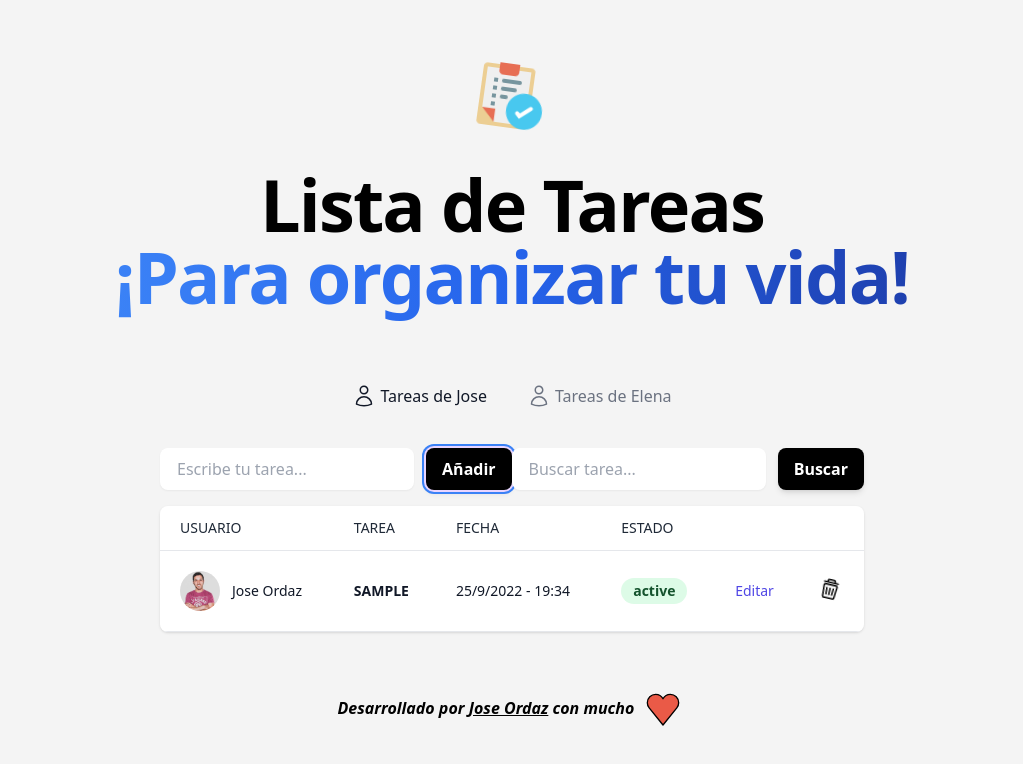
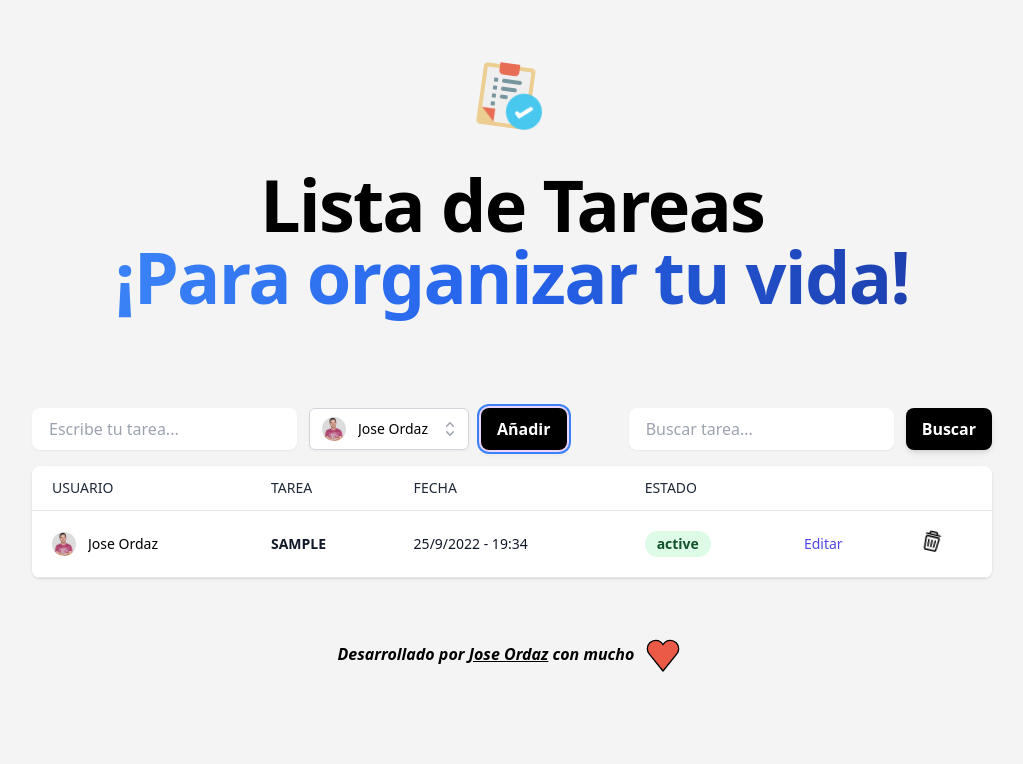
Before and after one commit to JoseOrdaz/lista-tareas, a React (Vite) app: page / in a window 1280 px wide. Both pictures are taken after typing "Sample" into the empty fields and a click on the button "Añadir". Shown: the top 764 px of the page, without its empty margins (128-1151 px from the left). Built offline with nearby package versions, Linux system fonts and the light colour scheme.

Commit message:
añadir select de usuarios y añadir funcion para asignar tareas a diferentes usuarios

```diff
--- a/package.json
+++ b/package.json
@@ -7,8 +7,12 @@
     "preview": "vite preview"
   },
   "dependencies": {
+    "@headlessui/react": "^1.7.0",
+    "@heroicons/react": "^2.0.10",
+    "heroicons": "^2.0.10",
     "react": "^17.0.2",
-    "react-dom": "^17.0.2"
+    "react-dom": "^17.0.2",
+    "react-hook-form": "^7.36.1"
   },
   "devDependencies": {
     "@vitejs/plugin-react": "^1.0.7",
--- a/src/App.jsx
+++ b/src/App.jsx
@@ -1,35 +1,8 @@
-import { useEffect, useState } from "react";
+import { useState } from "react";
 import logo from "./tarea-completada.png";
-import ListaTareas from "./components/listaTareas"
-
+import ListaTareas from "./components/listaTareas";
 
 function App() {
-  const [title, setTitle] = useState([]);
-  const [todos, setTodos] = useState([]);
-
-  function handleChange(event) {
-  const value = event.target.value
-    setTitle(value)
-
-  }
-
-  function handleSubmit(e){
-    e.preventDefault();
-    const current = new Date();
-    const generateDate = `${current.getDate()}/${current.getMonth()+1}/${current.getFullYear()} - ${current.getHours()}:${current.getMinutes()}`;
-    const newTodo = {
-        id: crypto.randomUUID(),
-        title: title,
-        complete: false,
-        date: generateDate
-
-    }
-    const temp = [...todos];
-    temp.unshift(newTodo);
-
-    setTodos(temp);
-
-  }
 
 
   return (
@@ -47,29 +20,50 @@ function App() {
         </h1>
         <h1 className="relative text-4xl font-extrabold tracking-tight text-gray-900 sm:text-5xl"></h1>
       </div>
-      <nav class="fixed bottom-0 z-50 flex w-full justify-center gap-6 bg-gray-100 p-2 dark:bg-gray-900 sm:static sm:w-auto sm:bg-transparent sm:p-0">
-        <a
+      {/* <nav class="fixed bottom-0 z-50 flex w-full justify-center gap-6 bg-gray-100 p-2 dark:bg-gray-900 sm:static sm:w-auto sm:bg-transparent sm:p-0">
+        <button
           class="pointer-events-none flex w-1/4 flex-col items-center gap-1 rounded-lg p-2 text-xs text-gray-900 ring-gray-900 transition hover:text-gray-900 dark:text-yellow-300 dark:ring-yellow-300 dark:hover:text-yellow-300 sm:w-auto sm:flex-row sm:text-base sm:hover:ring-2"
-          href="/challenges"
+          onClick={setOtrasTareas}
         >
-     <svg xmlns="http://www.w3.org/2000/svg" fill="none" viewBox="0 0 24 24" stroke-width="1.5" stroke="currentColor" class="w-6 h-6">
-  <path stroke-linecap="round" stroke-linejoin="round" d="M15.75 6a3.75 3.75 0 11-7.5 0 3.75 3.75 0 017.5 0zM4.501 20.118a7.5 7.5 0 0114.998 0A17.933 17.933 0 0112 21.75c-2.676 0-5.216-.584-7.499-1.632z" />
+          <svg
+            xmlns="http://www.w3.org/2000/svg"
+            fill="none"
+            viewBox="0 0 24 24"
+            stroke-width="1.5"
+            stroke="currentColor"
+            class="h-6 w-6"
+          >
+            <path
+              stroke-linecap="round"
+              stroke-linejoin="round"
+              d="M15.75 6a3.75 3.75 0 11-7.5 0 3.75 3.75 0 017.5 0zM4.501 20.118a7.5 7.5 0 0114.998 0A17.933 17.933 0 0112 21.75c-2.676 0-5.216-.584-7.499-1.632z"
+            />
           </svg>
-
           Tareas de Jose
-        </a>
-        <a
+        </button>
+        <button
           class="flex w-1/4 flex-col items-center gap-1 rounded-lg p-2 text-xs text-gray-500 ring-gray-900 transition hover:text-gray-900 dark:text-gray-100 dark:ring-yellow-300 dark:hover:text-yellow-300 sm:w-auto sm:flex-row sm:text-base sm:hover:ring-2"
-          href="/leaderboard"
+          onClick={setOtrasTareas}
         >
-        <svg xmlns="http://www.w3.org/2000/svg" fill="none" viewBox="0 0 24 24" stroke-width="1.5" stroke="currentColor" class="w-6 h-6">
-  <path stroke-linecap="round" stroke-linejoin="round" d="M15.75 6a3.75 3.75 0 11-7.5 0 3.75 3.75 0 017.5 0zM4.501 20.118a7.5 7.5 0 0114.998 0A17.933 17.933 0 0112 21.75c-2.676 0-5.216-.584-7.499-1.632z" />
+          <svg
+            xmlns="http://www.w3.org/2000/svg"
+            fill="none"
+            viewBox="0 0 24 24"
+            stroke-width="1.5"
+            stroke="currentColor"
+            class="h-6 w-6"
+          >
+            <path
+              stroke-linecap="round"
+              stroke-linejoin="round"
+              d="M15.75 6a3.75 3.75 0 11-7.5 0 3.75 3.75 0 017.5 0zM4.501 20.118a7.5 7.5 0 0114.998 0A17.933 17.933 0 0112 21.75c-2.676 0-5.216-.584-7.499-1.632z"
+            />
           </svg>
           Tareas de Elena
-        </a>
+        </button>
+      </nav> */}
+      <ListaTareas />
 
-      </nav>
-      <ListaTareas></ListaTareas>
       <p className="text-center font-semibold italic text-black">
         Desarrollado por{" "}
         <a
--- a/src/components/AccionesTareas.jsx
+++ b/src/components/AccionesTareas.jsx
@@ -3,12 +3,13 @@ import { useState } from "react";
 import logoPapelera from "../papelera-de-reciclaje.svg";
 import logoJose from "../jose-ordaz.jpg";
 
+
 export const AccionesTareas = ({item, onDelete, onUpdate}) => {
 
-    const [isEdit, setIsEdit] = useState(false);
+const [isEdit, setIsEdit] = useState(false);
 
 
-    function FormEdit() {
+ function FormEdit() {
         const [newValue, setNewValue] = useState(item.title);
 
         function handleSubmit(e) {
@@ -20,6 +21,9 @@ export const AccionesTareas = ({item, onDelete, onUpdate}) => {
             const value = e.target.value;
             setNewValue(value)
           }
+
+
+
           function handleClickUpdateTarea(){
             onUpdate(item.id, newValue)
             setIsEdit(false)
@@ -55,6 +59,7 @@ export const AccionesTareas = ({item, onDelete, onUpdate}) => {
                   value={newValue}
                   onChange={handleChange}
                   onSubmit={handleSubmit}
+
                 />
 
 
@@ -93,29 +98,19 @@ export const AccionesTareas = ({item, onDelete, onUpdate}) => {
             </tr>
           </tbody>
         );
-      }
+    }
 
-      function TareasElement(){
+function TareasElement(){
+
         return (
             <tbody>
             <tr>
               <td className="border-b border-gray-200 bg-white px-5 py-5 text-sm">
-                <div className="flex items-center">
-                  <div className="flex-shrink-0">
-                    <a href="#" className="relative block">
-                      <img
-                        alt="profil"
-                        src={logoJose}
-                        className="mx-auto h-10 w-10 rounded-full object-cover "
-                      />
-                    </a>
-                  </div>
-                  <div className="ml-3">
-                    <p className="whitespace-no-wrap text-gray-900">
-                      Jose Ordaz
-                    </p>
-                  </div>
-                </div>
+
+             <span className="flex items-center">
+                  <img src={item.person.avatar} alt="" className="h-6 w-6 flex-shrink-0 rounded-full" />
+                  <span className="ml-3 block truncate text-black">{item.person.name}</span>
+                </span>
               </td>
               <td className="border-b border-gray-200 bg-white px-5 py-5 text-sm">
                 <p className="whitespace-no-wrap uppercase text-gray-900">
@@ -168,6 +163,7 @@ export const AccionesTareas = ({item, onDelete, onUpdate}) => {
 
   return (
     <>
+
     {isEdit ? <FormEdit/> : <TareasElement/>}
     </>
   )
--- /dev/null
+++ b/src/components/AssignedTo.jsx
@@ -0,0 +1,97 @@
+/* This example requires Tailwind CSS v2.0+ */
+import { Fragment, useState } from 'react'
+import { Listbox, Transition } from '@headlessui/react'
+import { CheckIcon, ChevronUpDownIcon } from '@heroicons/react/20/solid'
+
+
+const people = [
+  {
+    id: 1,
+    name: 'Jose Ordaz',
+    avatar:
+      '/src/jose-ordaz.jpg',
+  },
+  {
+    id: 2,
+    name: 'Elena Martínez',
+    avatar:
+      '/src/elena.jpg',
+  }
+
+]
+
+function classNames(...classes) {
+  return classes.filter(Boolean).join(' ')
+}
+
+export default function AssignedTo() {
+  const [selected, setSelected] = useState(people[0])
+  console.log(selected)
+
+  return (
+    <Listbox value={selected} onChange={setSelected}>
+      {({ open }) => (
+        <>
+          <div className="relative">
+            <Listbox.Button className="relative w-full cursor-default rounded-md border border-gray-300 bg-white py-2 pl-3 pr-10 text-left shadow-sm focus:border-indigo-500 focus:outline-none focus:ring-1 focus:ring-indigo-500 sm:text-sm" placeholder='asignar tarea'>
+              <span className="flex items-center">
+                <img src={selected.avatar} alt="" className="h-6 w-6 flex-shrink-0 rounded-full" />
+                <span className="ml-3 block truncate text-black">{selected.name}</span>
+              </span>
+              <span className="pointer-events-none absolute inset-y-0 right-0 ml-3 flex items-center pr-2">
+                <ChevronUpDownIcon className="h-5 w-5 text-gray-400" aria-hidden="true" />
+              </span>
+            </Listbox.Button>
+
+            <Transition
+              show={open}
+              as={Fragment}
+              leave="transition ease-in duration-100"
+              leaveFrom="opacity-100"
+              leaveTo="opacity-0"
+            >
+              <Listbox.Options className="absolute z-10 mt-1 max-h-56 w-full overflow-auto rounded-md bg-white py-1 text-base shadow-lg ring-1 ring-black ring-opacity-5 focus:outline-none sm:text-sm">
+                {people.map((person) => (
+                  <Listbox.Option
+                    key={person.id}
+                    className={({ active }) =>
+                      classNames(
+                        active ? 'text-white bg-indigo-600' : 'text-gray-900',
+                        'relative cursor-default select-none py-2 pl-3 pr-9'
+                      )
+                    }
+                    value={person}
+                  >
+                    {({ selected, active }) => (
+                      <>
+                        <div className="flex items-center">
+                          <img src={person.avatar} alt="" className="h-6 w-6 flex-shrink-0 rounded-full" />
+                          <span
+                            className={classNames(selected ? 'font-semibold' : 'font-normal', 'ml-3 block truncate')}
+                          >
+                            {person.name}
+                          </span>
+                        </div>
+
+                        {selected ? (
+                          <span
+                            className={classNames(
+                              active ? 'text-white' : 'text-indigo-600',
+                              'absolute inset-y-0 right-0 flex items-center pr-4'
+                            )}
+                          >
+                            <CheckIcon className="h-5 w-5" aria-hidden="true" />
+                          </span>
+                        ) : null}
+                      </>
+                    )}
+                  </Listbox.Option>
+                ))}
+              </Listbox.Options>
+            </Transition>
+          </div>
+        </>
+      )}
+    </Listbox>
+  )
+}
--- a/src/components/listaTareas.jsx
+++ b/src/components/listaTareas.jsx
@@ -1,20 +1,122 @@
 import React from "react";
-import { useState } from "react";
-import logoPapelera from "../papelera-de-reciclaje.svg";
-import logoJose from "../jose-ordaz.jpg";
 import AccionesTareas from "./AccionesTareas";
+import { Fragment, useState } from 'react'
+import { Listbox, Transition } from '@headlessui/react'
+import { CheckIcon, ChevronUpDownIcon } from '@heroicons/react/20/solid'
+import { useForm } from "react-hook-form";
 
-export const ListaTareas = ({ onDelete }) => {
+
+
+const people = [
+  {
+    id: 1,
+    name: 'Jose Ordaz',
+    avatar:
+      '/src/jose-ordaz.jpg',
+  },
+  {
+    id: 2,
+    name: 'Elena Martínez',
+    avatar:
+      '/src/elena.jpg',
+  }
+
+]
+
+
+
+export const ListaTareas = () => {
   const [title, setTitle] = useState([]);
   const [tareas, setTareas] = useState([]);
+  const [selected, setSelected] = useState(people[0])
+  const [validated, setValidated] = useState(false)
+
+
+
+function classNames(...classes) {
+    return classes.filter(Boolean).join(' ')
+}
+
+function AssignedTo() {
+
+    return (
+      <Listbox value={selected} onChange={setSelected}>
+        {({ open }) => (
+          <>
+            <div className="relative">
+              <Listbox.Button className="relative w-full cursor-default rounded-md border border-gray-300 bg-white py-2 pl-3 pr-10 text-left shadow-sm focus:border-indigo-500 focus:outline-none focus:ring-1 focus:ring-indigo-500 sm:text-sm" placeholder='asignar tarea'>
+                <span className="flex items-center">
+                  <img src={selected.avatar} alt="" className="h-6 w-6 flex-shrink-0 rounded-full" />
+                  <span className="ml-3 block truncate text-black">{selected.name}</span>
+                </span>
+                <span className="pointer-events-none absolute inset-y-0 right-0 ml-3 flex items-center pr-2">
+                  <ChevronUpDownIcon className="h-5 w-5 text-gray-400" aria-hidden="true" />
+                </span>
+              </Listbox.Button>
+
+              <Transition
+                show={open}
+                as={Fragment}
+                leave="transition ease-in duration-100"
+                leaveFrom="opacity-100"
+                leaveTo="opacity-0"
+              >
+                <Listbox.Options className="absolute z-10 mt-1 max-h-56 w-full overflow-auto rounded-md bg-white py-1 text-base shadow-lg ring-1 ring-black ring-opacity-5 focus:outline-none sm:text-sm">
+                  {people.map((person) => (
+                    <Listbox.Option
+                      key={person.id}
+                      className={({ active }) =>
+                        classNames(
+                          active ? 'text-white bg-indigo-600' : 'text-gray-900',
+                          'relative cursor-default select-none py-2 pl-3 pr-9'
+                        )
+                      }
+                      value={person}
+                    >
+                      {({ selected, active }) => (
+                        <>
+                          <div className="flex items-center">
+                            <img src={person.avatar} alt="" className="h-6 w-6 flex-shrink-0 rounded-full" />
+                            <span
+                              className={classNames(selected ? 'font-semibold' : 'font-normal', 'ml-3 block truncate')}
+                            >
+                              {person.name}
+                            </span>
+                          </div>
+
+                          {selected ? (
+                            <span
+                              className={classNames(
+                                active ? 'text-white' : 'text-indigo-600',
+                                'absolute inset-y-0 right-0 flex items-center pr-4'
+                              )}
+                            >
+                              <CheckIcon className="h-5 w-5" aria-hidden="true" />
+                            </span>
+                          ) : null}
+                        </>
+                      )}
+                    </Listbox.Option>
+                  ))}
+                </Listbox.Options>
+              </Transition>
+            </div>
+          </>
+        )}
+      </Listbox>
+    )
+}
 
 function handleChange(event) {
     const value = event.target.value;
     setTitle(value);
+
 }
 
 function handleSubmit(e) {
-    e.preventDefault();
+
+
+    e.preventDefault()
     const current = new Date();
     const generateDate = `${current.getDate()}/${
       current.getMonth() + 1
@@ -22,15 +124,20 @@ export const ListaTareas = ({ onDelete }) => {
     const newTareas = {
       id: crypto.randomUUID(),
       title: title,
+      person: selected,
       complete: false,
       date: generateDate,
+
     };
     const temp = [...tareas];
     temp.unshift(newTareas);
-
     setTareas(temp);
     setTitle("")
+
+
+
 }
+
 function handleDelete(id){
     const temp = tareas.filter(item => item.id !== id);
     setTareas(temp)
@@ -41,28 +148,40 @@ export const ListaTareas = ({ onDelete }) => {
   const item = temp.find(item => item.id === id);
   item.title = value;
   setTareas(temp)
+
+
  }
 
 
+
+
   return (
-    <div className="container mx-auto max-w-3xl px-4 sm:px-8">
+    <div className="container mx-auto max-w-5xl px-4 sm:px-8">
       <div className="py-8">
         <div className="mb-1 flex w-full flex-row justify-between sm:mb-0">
           <div className="text-end">
             <form
+
               onSubmit={handleSubmit}
-              className="flex w-3/4 max-w-sm flex-col justify-center space-y-3 md:w-full md:flex-row md:space-x-3 md:space-y-0"
+              className="flex w-3/4 flex-col justify-center space-y-3 md:w-full md:flex-row md:space-x-3 md:space-y-0"
             >
               <div className=" relative ">
                 <input
+
+                  required
                   type="text"
                   id='"form-subscribe-Filter'
                   className=" w-full flex-1 appearance-none rounded-lg border border-transparent border-gray-300 bg-white py-2 px-4 text-base text-gray-700 placeholder-gray-400 shadow-sm focus:border-transparent focus:outline-none focus:ring-2 focus:ring-blue-600"
                   placeholder="Escribe tu tarea..."
                   value={title}
                   onChange={handleChange}
+
+
                   />
+
               </div>
+
+              <AssignedTo></AssignedTo>
               <button
                 onClick={handleSubmit}
                 className="flex-shrink-0 rounded-lg bg-black px-4 py-2 text-base font-semibold text-white shadow-md hover:bg-blue-700 focus:outline-none focus:ring-2 focus:ring-blue-500 focus:ring-offset-2 focus:ring-offset-purple-200"
@@ -72,6 +191,7 @@ export const ListaTareas = ({ onDelete }) => {
               </button>
             </form>
           </div>
+
           <div className="text-end">
             <form className="flex w-3/4 max-w-sm flex-col justify-center space-y-3 md:w-full md:flex-row md:space-x-3 md:space-y-0">
               <div className=" relative ">
@@ -132,9 +252,16 @@ export const ListaTareas = ({ onDelete }) => {
                   </tr>
                 </thead>
                 {tareas.map((item) => (
-              <AccionesTareas key={item.id} item={item}  value={title}
-                   onDelete={handleDelete} onUpdate={handleUpdateTarea}></AccionesTareas>
+
+                  <>
+
+              <AccionesTareas key={item.id} item={item}
+                   onDelete={handleDelete} value={title} onUpdate={handleUpdateTarea}></AccionesTareas>
+
+
+                   </>
                 ))}
+
               </>
             </table>
 
```
Also changed, not shown: src/elena.jpg (added), 1 other file (tests, documents, lock files or other folders). Lines whose indentation alone changed are shown as unchanged.
